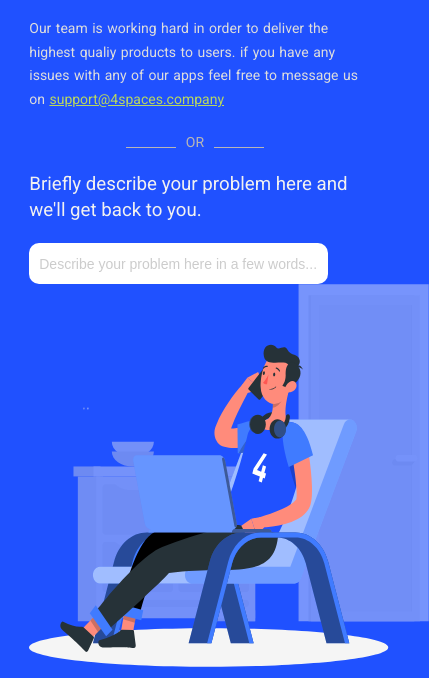
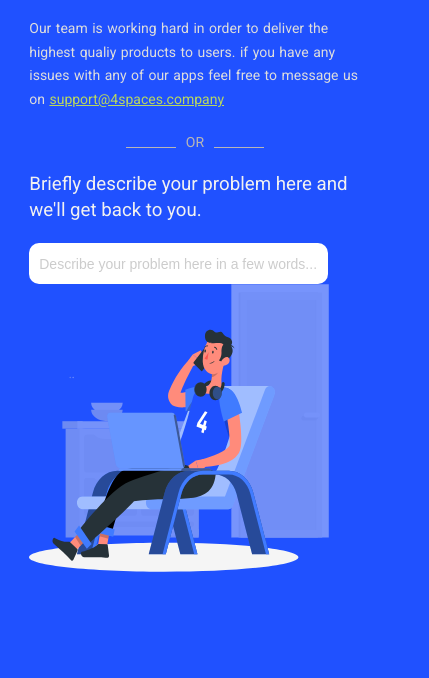
Before and after one commit to AbdelhameedMarei/4spaces, a plain HTML site: page index.html in a window 390 px wide. Shown: the part 166-844 px from the top of the page, 429 px wide, since content can reach past the window. Drawn offline with Linux system fonts and the light colour scheme.

Commit message:
up to date

```diff
--- a/main.css
+++ b/main.css
@@ -111,7 +111,6 @@ nav label i{
 }
 
 /*********** Main Section Style ***********/
-
 main{
     display: flex;
     justify-content: space-between;
@@ -197,6 +196,7 @@ main .hero-image img{
     .braek-line span::after,
     .braek-line span::before{ width: 50px; }
     .braek-line{ text-align: center;}
+    main .hero-image img{ width: 300px; }
 }
 
 /*********** Footer Section Style ***********/
```
